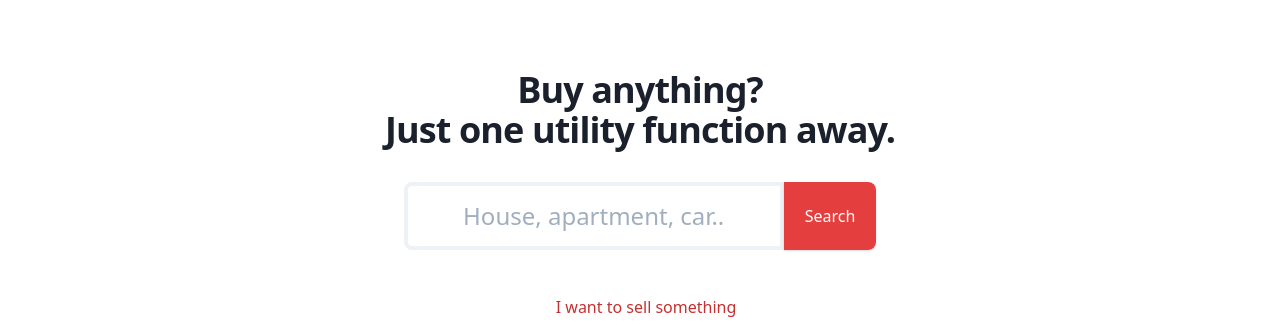
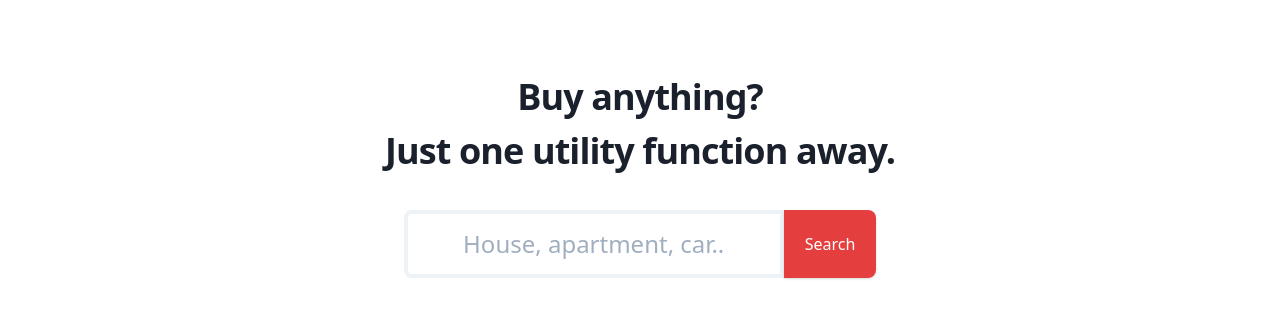
Before and after one commit to MrSunshyne/marketplace-poc, a Vue app: page / in a window 1280 px wide. Shown: the part 122-449 px from the top of the page. Built offline with nearby package versions, Linux system fonts and the light colour scheme.

Commit message:
spacing adjustments

```diff
--- a/src/components/home-search.vue
+++ b/src/components/home-search.vue
@@ -2,17 +2,17 @@
   <div>
     <div class="bg-white">
       <div
-        class="max-w-screen-xl mx-auto text-center py-12 px-4 sm:px-6 lg:py-16 lg:px-8"
+        class="max-w-screen-xl mx-auto text-center space-y-8 py-12 px-4 sm:px-6 lg:py-16 lg:px-8"
       >
         <h2
-          class="text-3xl leading-9 font-extrabold tracking-tight text-gray-900 sm:text-4xl sm:leading-10"
+          class="text-3xl font-extrabold tracking-tight text-gray-900 sm:text-4xl"
         >
           Buy anything?
           <br />
           Just one utility function away.
         </h2>
 
-        <div class="py-8 flex justify-center">
+        <div class="flex justify-center">
           <div class="search-box">
             <input
               type="text"
```
